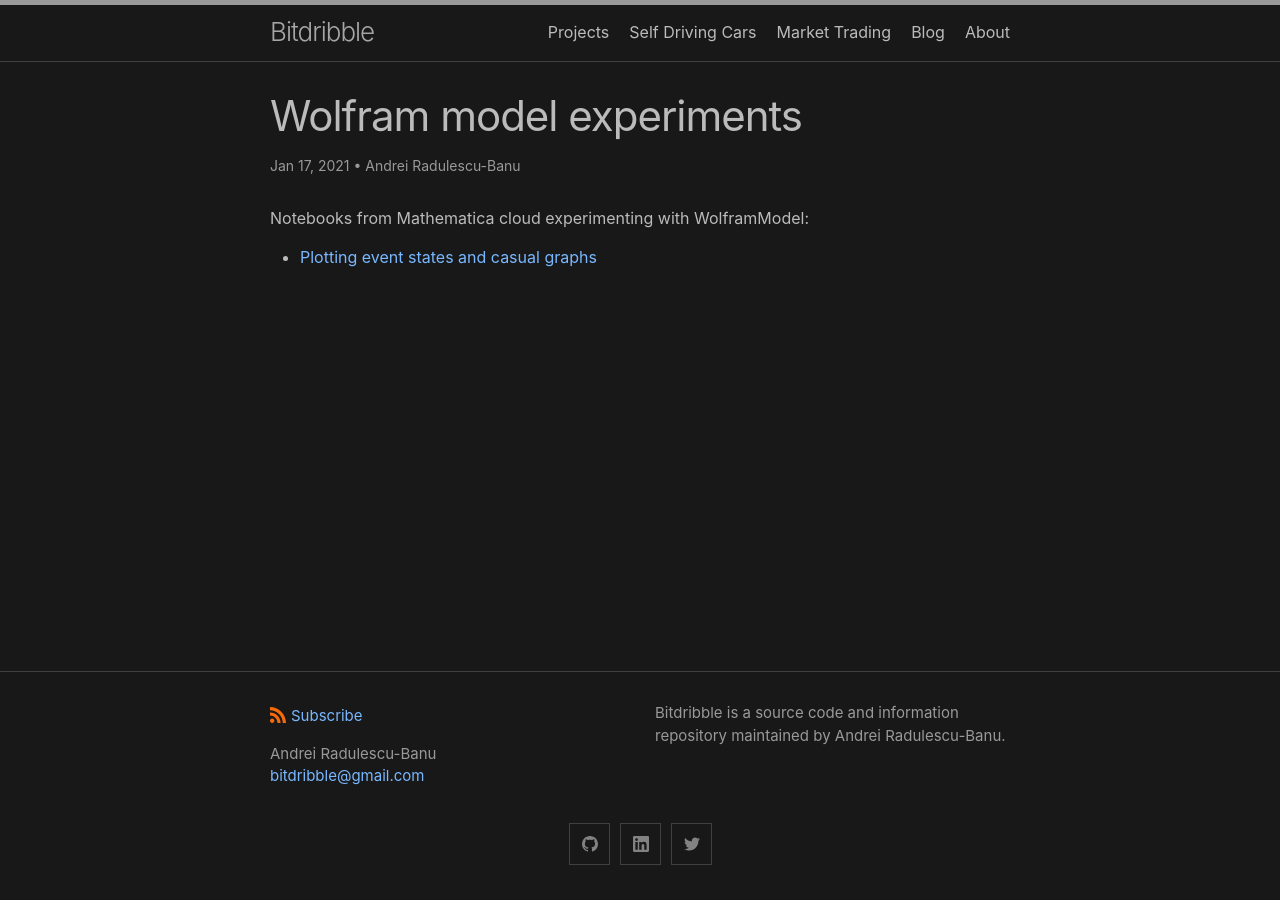
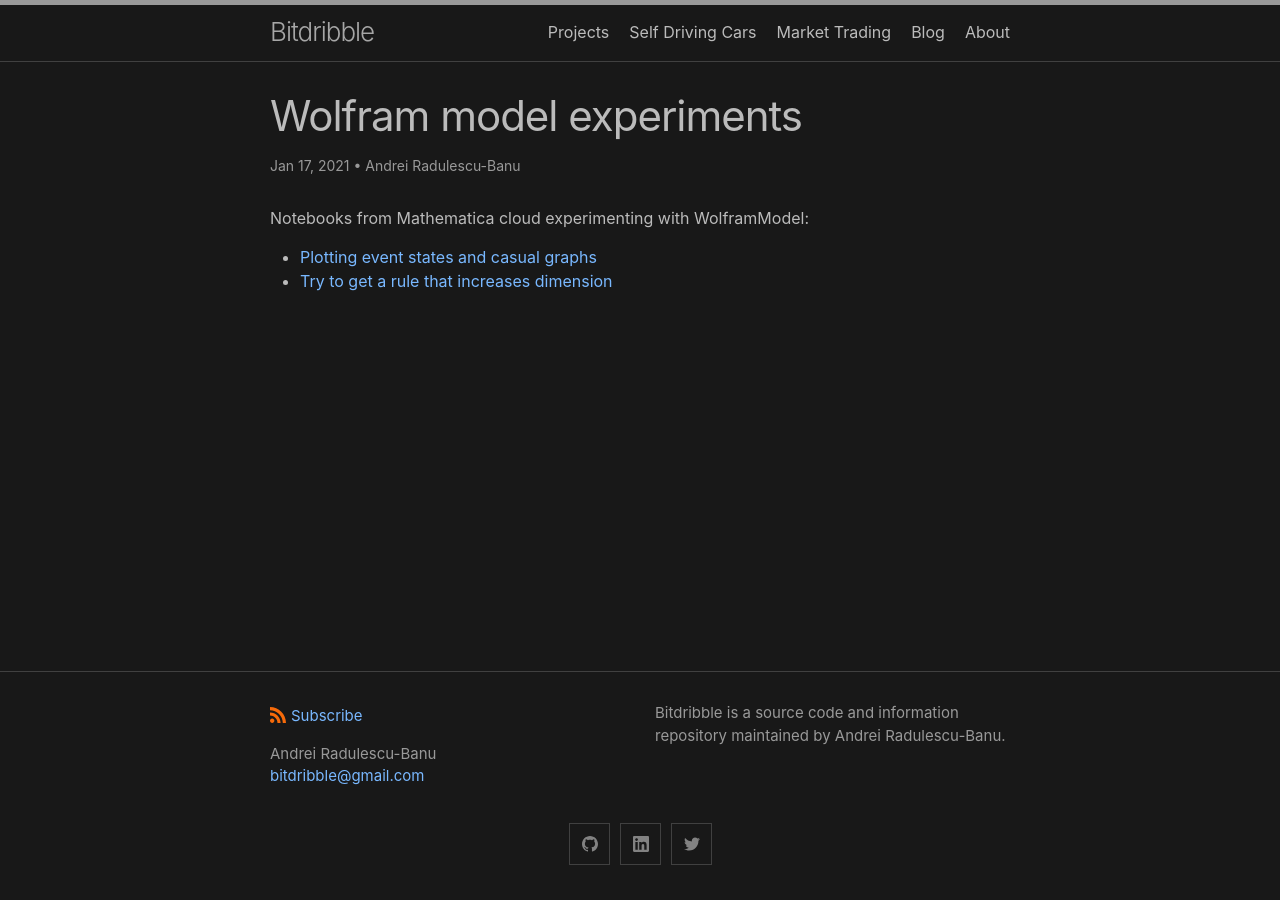
Before and after one commit to analytiq-hub/sigagent.github.io, a Jekyll site: the page built from computation_theory/_posts/2021-01-17-wolfram_model_experiments.md, in a window 1280 px wide. Built offline with Jekyll 4.4.1, drawn with Linux system fonts in a browser that asks for light colours.

Commit message:
*** empty log message ***

```diff
--- a/computation_theory/_posts/2021-01-17-wolfram_model_experiments.md
+++ b/computation_theory/_posts/2021-01-17-wolfram_model_experiments.md
@@ -6,3 +6,4 @@ author:
 ---
 Notebooks from Mathematica cloud experimenting with WolframModel:
 * [Plotting event states and casual graphs](https://www.wolframcloud.com/obj/iubica2/Published/experiments2.nb)
+* [Try to get a rule that increases dimension](https://www.wolframcloud.com/obj/iubica2/Published/experiments3.nb)
```
